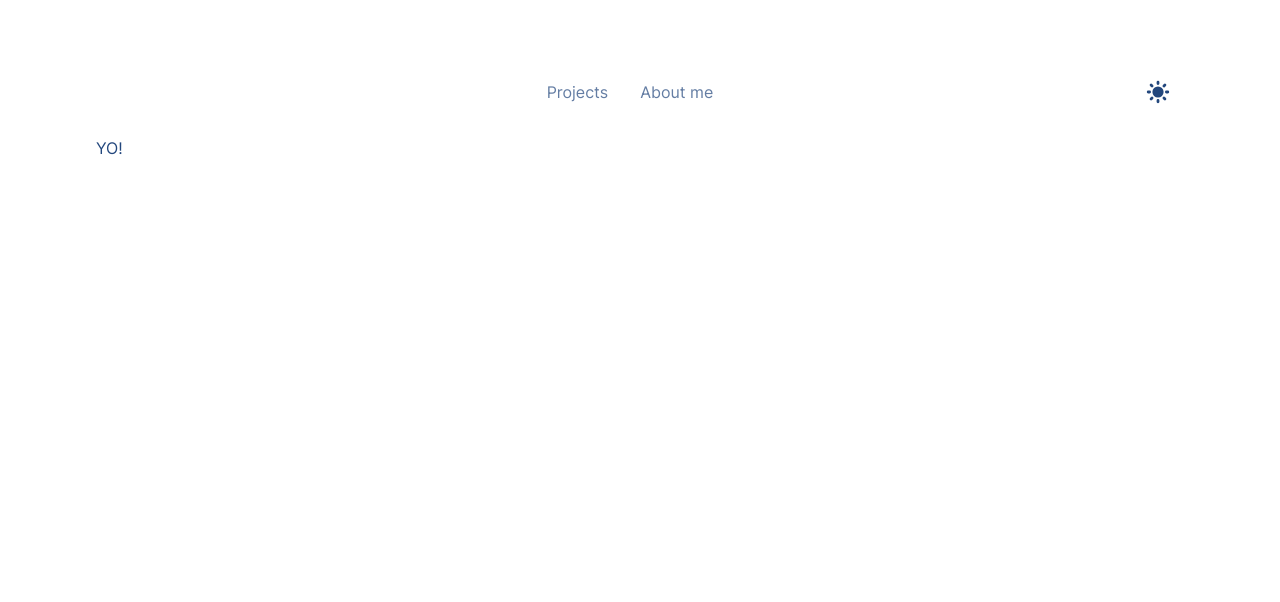
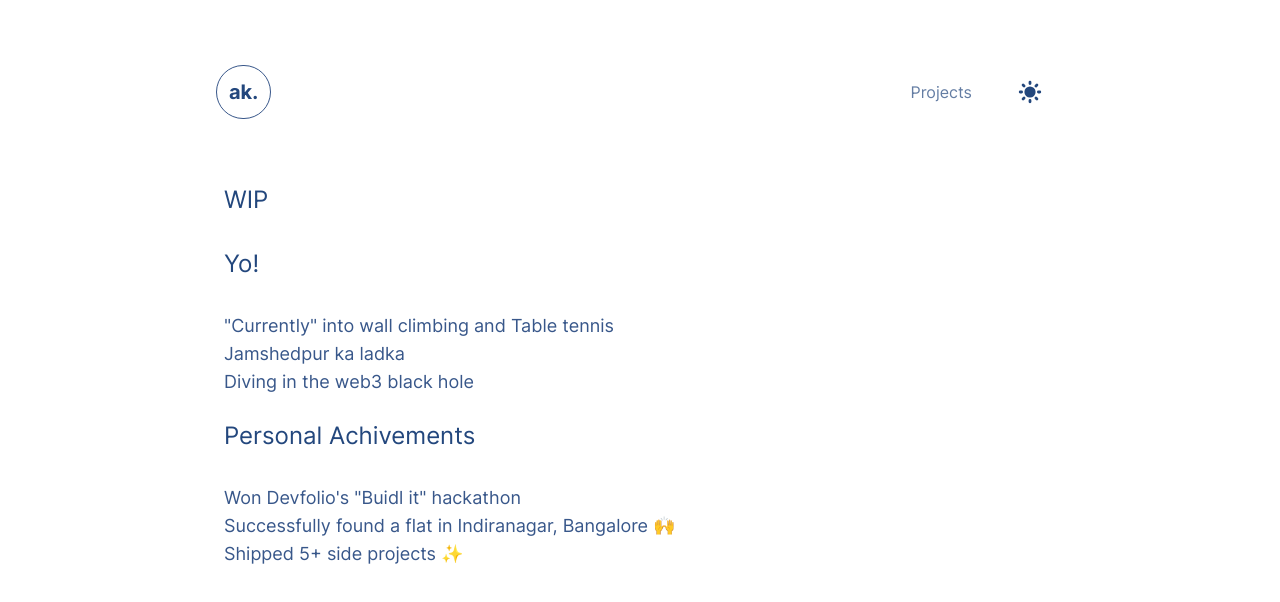
Before and after one commit to Abhikumar98/portfolio-2.0, a Next.js app: page /about in a window 1280 px wide. Shown: the top 602 px of the page. Built offline with nearby package versions, Linux system fonts and the light colour scheme.

Commit message:
fix: minor things

```diff
--- a/src/components/Heading/index.tsx
+++ b/src/components/Heading/index.tsx
@@ -3,8 +3,17 @@ import React, { ReactNode } from 'react';
 const Heading: React.FC<{
 	className?: string;
 	children: ReactNode;
-}> = ({ children, className }) => {
-	return <h3 className={` mb-8 font-normal ${className}`}>{children}</h3>;
+	level?: string;
+}> = ({ children, className, level }) => {
+	return (
+		<h3
+			className={`mb-8 font-normal ${level ? `text-${level}` : ``} ${
+				className ?? ''
+			}`}
+		>
+			{children}
+		</h3>
+	);
 };
 
 export default Heading;
--- a/src/components/Link/index.tsx
+++ b/src/components/Link/index.tsx
@@ -13,7 +13,7 @@ const Link: FC<{
 			rel="noreferrer"
 			className={`${
 				!hideUnderline && 'link-underline'
-			} relative font-semibold ${className}`}
+			} relative  font-semibold text-primary opacity-80 hover:opacity-100 ${className}`}
 		>
 			{children}
 		</a>
--- a/src/components/ProjectCard/index.tsx
+++ b/src/components/ProjectCard/index.tsx
@@ -1,4 +1,6 @@
 import React from 'react';
+
+import Heading from '@/components/Heading';
 
 export interface IProjectCard {
 	readonly title: string;
@@ -14,17 +16,25 @@ const ProjectCard: React.FC<IProjectCard> = ({
 	description,
 }) => {
 	return (
-		<div className="grid w-96 grid-rows-3 gap-2 rounded-md border p-4 hover:shadow-md">
+		<div className="-m-8 flex rounded-md p-8 hover:shadow-md">
+			<div className=" mr-8">
 				<a
 					target="_blank"
 					href={url}
 					rel="noreferrer"
 					className="row-span-1 inline-block text-2xl font-bold"
 				>
-				<div>{title}</div>
+					<Heading className="font-semibold" level="4xl">
+						{title}
+					</Heading>
 				</a>
 				<div className=" row-span-4">{description}</div>
-			<img className=" row-span-1" alt="Test Image" src={bannerImage} />
+			</div>
+			<img
+				className=" row-span-1 rounded-md"
+				alt="Test Image"
+				src={bannerImage}
+			/>
 		</div>
 	);
 };
--- a/src/components/Subheading/index.tsx
+++ b/src/components/Subheading/index.tsx
@@ -4,7 +4,11 @@ const Subheading: React.FC<{
 	className?: string;
 	children: ReactNode;
 }> = ({ children, className }) => {
-	return <h4 className={` mb-6 font-normal ${className}`}>{children}</h4>;
+	return (
+		<h4 className={` mb-6 font-normal text-secondary ${className}`}>
+			{children}
+		</h4>
+	);
 };
 
 export default Subheading;
--- a/src/components/Wrapper/index.tsx
+++ b/src/components/Wrapper/index.tsx
@@ -16,15 +16,19 @@ const Wrapper: FC<{ children: ReactNode }> = ({ children }) => {
 		updateTheme('light');
 	};
 	return (
-		<div className=" mx-none font-title h-screen w-screen overflow-auto overflow-y-auto bg-background p-12 pt-6 text-primary sm:p-14 md:p-16 md:pt-8 lg:p-20 lg:pt-10 xl:p-24 xl:pt-12">
-			<div className="flex w-full items-center justify-center">
-				<div className="my-8 flex w-full items-center justify-center">
+		<div className="bg-background">
+			<div className="font-title m-auto min-h-screen w-screen max-w-5xl text-primary transition-all ease-in-out">
+				<div className="relative mx-24 flex items-center justify-end space-x-8 pt-6 md:pt-8 lg:pt-10 xl:pt-12">
+					<div className=" -ml-2 flex cursor-pointer items-center justify-center rounded-full border border-secondary p-3 text-xl font-bold">
+						<Link href="/">ak.</Link>
+					</div>
+					<div className="my-8 flex w-full items-center justify-end">
 						<div className=" ml-8 cursor-pointer opacity-70 transition-all ease-in-out hover:opacity-100">
 							<Link href="/projects">Projects</Link>
 						</div>
-					<div className=" ml-8 cursor-pointer opacity-70 transition-all ease-in-out hover:opacity-100">
+						{/* <div className=" ml-8 cursor-pointer opacity-70 transition-all ease-in-out hover:opacity-100">
 						<Link href="/about">About me</Link>
-					</div>
+					</div> */}
 					</div>
 					<div className="ml-auo">
 						<Switch
@@ -33,7 +37,10 @@ const Wrapper: FC<{ children: ReactNode }> = ({ children }) => {
 						/>
 					</div>
 				</div>
+				<div className="w-full p-12 pt-6 sm:p-14 md:p-16 md:pt-8 lg:p-20 lg:pt-10 xl:p-24 xl:pt-12">
 					{children}
+				</div>
+			</div>
 		</div>
 	);
 };
--- a/src/pages/about.tsx
+++ b/src/pages/about.tsx
@@ -1,7 +1,32 @@
 import React from 'react';
 
+import Heading from '@/components/Heading';
+import Subheading from '@/components/Subheading';
+
 const About = () => {
-	return <div>YO!</div>;
+	return (
+		<div>
+			<Heading>
+				<div>WIP</div>
+			</Heading>
+			<Heading>
+				<div>Yo!</div>
+			</Heading>
+			<Subheading>
+				<div>{`"Currently" into wall climbing and Table tennis`}</div>
+				<div>Jamshedpur ka ladka</div>
+				<div>Diving in the web3 black hole</div>
+			</Subheading>
+			<Heading>Personal Achivements</Heading>
+			<Subheading>
+				<div>{`Won Devfolio's "Buidl it" hackathon`}</div>
+				<div>
+					Successfully found a flat in Indiranagar, Bangalore 🙌{' '}
+				</div>
+				<div>Shipped 5+ side projects ✨ </div>
+			</Subheading>
+		</div>
+	);
 };
 
 export default About;
--- a/src/pages/projects.tsx
+++ b/src/pages/projects.tsx
@@ -4,7 +4,7 @@ import ProjectCard from '@/components/ProjectCard';
 
 const Projects = () => {
 	return (
-		<div className=" my-8 grid grid-cols-3 gap-8">
+		<div className="space-y-12">
 			<ProjectCard
 				title="Dakiya"
 				url="https://dakiya.xyz"
@@ -12,8 +12,8 @@ const Projects = () => {
 				bannerImage="https://images.unsplash.com/photo-1502759683299-cdcd6974244f?auto=format&fit=crop&w=440&h=220&q=60"
 			/>
 			<ProjectCard
-				title="Dakiya"
-				url="https://dakiya.xyz"
+				title="Frens.money"
+				url="https://frens.money"
 				description=" Vestibulum ac diam sit amet quam vehicula elementum sed sit amet dui Vestibulum ac diam sit amet quam vehicula elementum sed sit amet dui"
 				bannerImage="https://images.unsplash.com/photo-1502759683299-cdcd6974244f?auto=format&fit=crop&w=440&h=220&q=60"
 			/>
```
Lines whose indentation alone changed are shown as unchanged.
